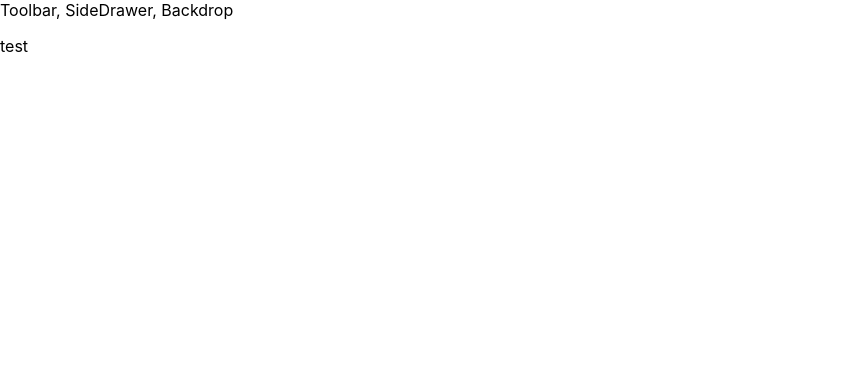
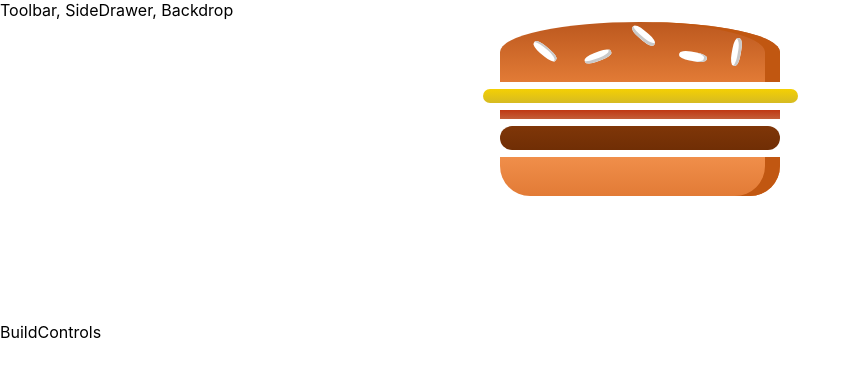
Before and after one commit to LucasSonego/BurgerBuilder, a React (Create React App) app: page / in a window 1280 px wide. Shown: the top 376 px of the page, without its empty margins (0-860 px from the left). Built offline with nearby package versions, Linux system fonts and the light colour scheme.

Commit message:
feat: the burger (nondynamic)

```diff
--- a/src/App.js
+++ b/src/App.js
@@ -1,10 +1,11 @@
 import React from "react";
 import Layout from "./components/Layout/Layout";
+import BurgerBuilder from "./containers/BurgerBuilder/BurgerBuilder";
 
 function App() {
   return (
     <Layout>
-      <p>test</p>
+      <BurgerBuilder />
     </Layout>
   );
 }
--- /dev/null
+++ b/src/components/Burger/Burger.js
@@ -0,0 +1,33 @@
+import React from "react";
+
+import { BurgerDiv } from "./styles";
+import {
+  BreadTop,
+  Seeds1,
+  Seeds2,
+  Salad,
+  Cheese,
+  Bacon,
+  Meat,
+  BreadBottom
+} from "./BurgerIngredient/BurgerIngredient";
+
+export default function Burger(props) {
+  return (
+    <BurgerDiv>
+      <BreadTop>
+        {props.seeds && (
+          <>
+            <Seeds1 />
+            <Seeds2 />
+          </>
+        )}
+      </BreadTop>
+      {props.salad && <Salad />}
+      {props.cheese && <Cheese />}
+      {props.bacon && <Bacon />}
+      {props.meat && <Meat />}
+      <BreadBottom />
+    </BurgerDiv>
+  );
+}
--- /dev/null
+++ b/src/components/Burger/styles.js
@@ -0,0 +1,15 @@
+import styled from "styled-components";
+
+export const BurgerDiv = styled.div`
+  width: 100%;
+  margin: auto;
+  height: 250px;
+  text-align: center;
+  font-weight: bold;
+  font-size: 1.2rem;
+
+  @media (min-width: 500px) and (min-height: 400px) {
+    width: 350px;
+    height: 300px;
+  }
+`;
--- /dev/null
+++ b/src/containers/BurgerBuilder/BurgerBuilder.js
@@ -0,0 +1,17 @@
+import React from "react";
+import Burger from "../../components/Burger/Burger";
+
+export default function BurgerBuilder() {
+  return (
+    <>
+      <Burger
+        salad={false}
+        cheese={true}
+        bacon={true}
+        meat={true}
+        seeds={true}
+      />
+      <div>BuildControls</div>
+    </>
+  );
+}
```
